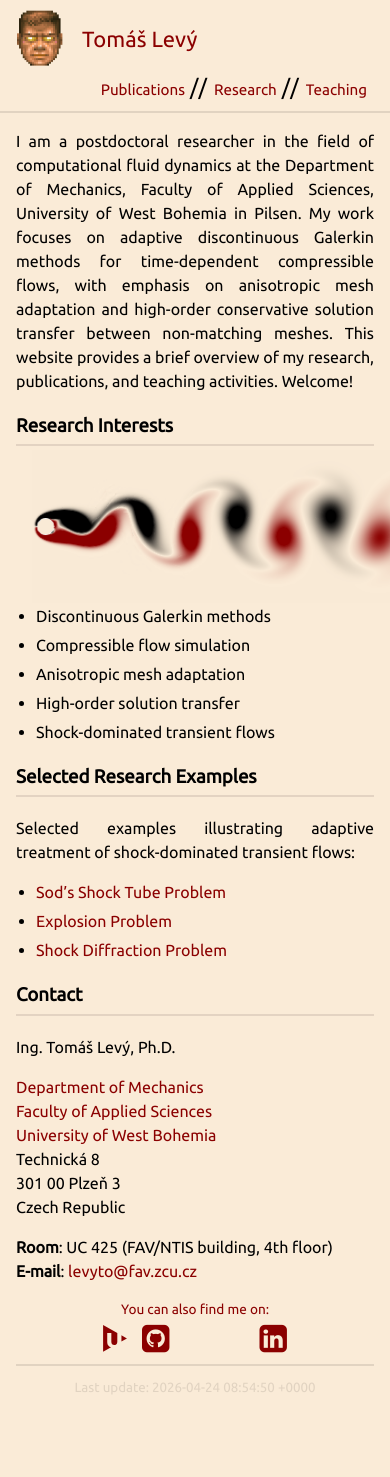
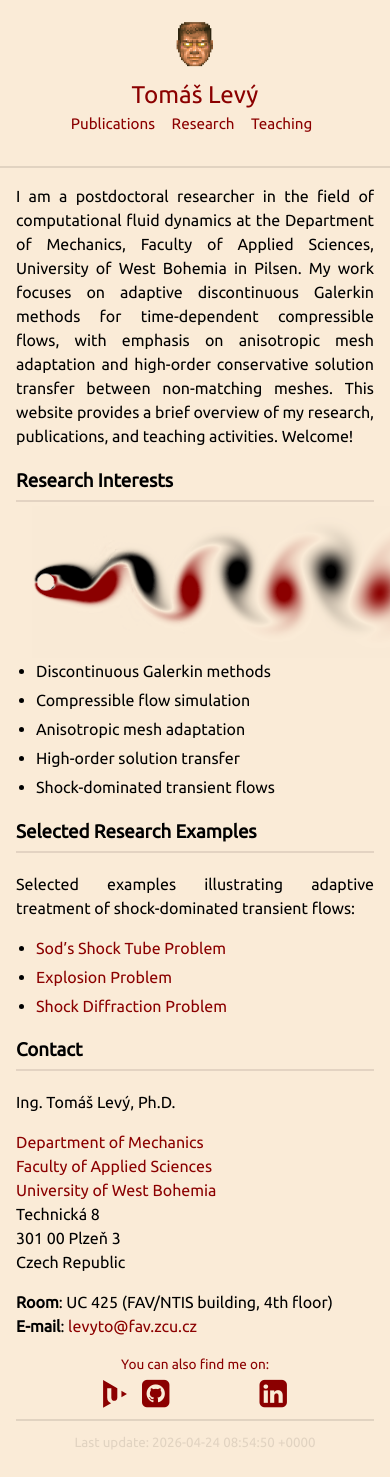
Before and after one commit to levyto/levyto.github.io, a Jekyll site: the page built from index.md, in a window 390 px wide. Built offline with Jekyll 4.4.1, drawn with Linux system fonts in a browser that asks for light colours; nearby versions of some CDN libraries; a style sheet for code colours, icons or effects is not loaded; before the commit the page ends 1422 px from its top, so only the background shows below that.

Commit message:
Test header on phone 2

```diff
--- a/_sass/_style.scss
+++ b/_sass/_style.scss
@@ -130,6 +130,43 @@ blockquote p:last-child {
     display: block;
     margin-bottom: 0.3rem;
   }
+  .navbar.container {
+    display: block;
+  }
+  .navbar.container > img {
+    float: none !important;
+    display: block;
+    margin: 0 auto 0.4rem auto !important;
+    width: 48px !important;
+    height: auto !important;
+    }
+  #author-name {
+    float: none;
+    display: block;
+    text-align: center;
+    font-size: 1.1em;
+    margin: 0.2rem 0 0.6rem 0;
+  }
+  #navlist {
+    float: none;
+    display: flex;
+    flex-wrap: wrap;
+    justify-content: center;
+    gap: 0.15rem 0.6rem;
+    padding: 0;
+    margin: 0;
+    list-style: none;
+    text-align: center;
+  }
+  #navlist li {
+    float: none;
+    display: block;
+    color: transparent;   /* get rid of // on phone */
+  }
+  #navlist li a {
+    display: block;
+    color: DarkRed;
+  }
 }
 
 /* Divs */
```
